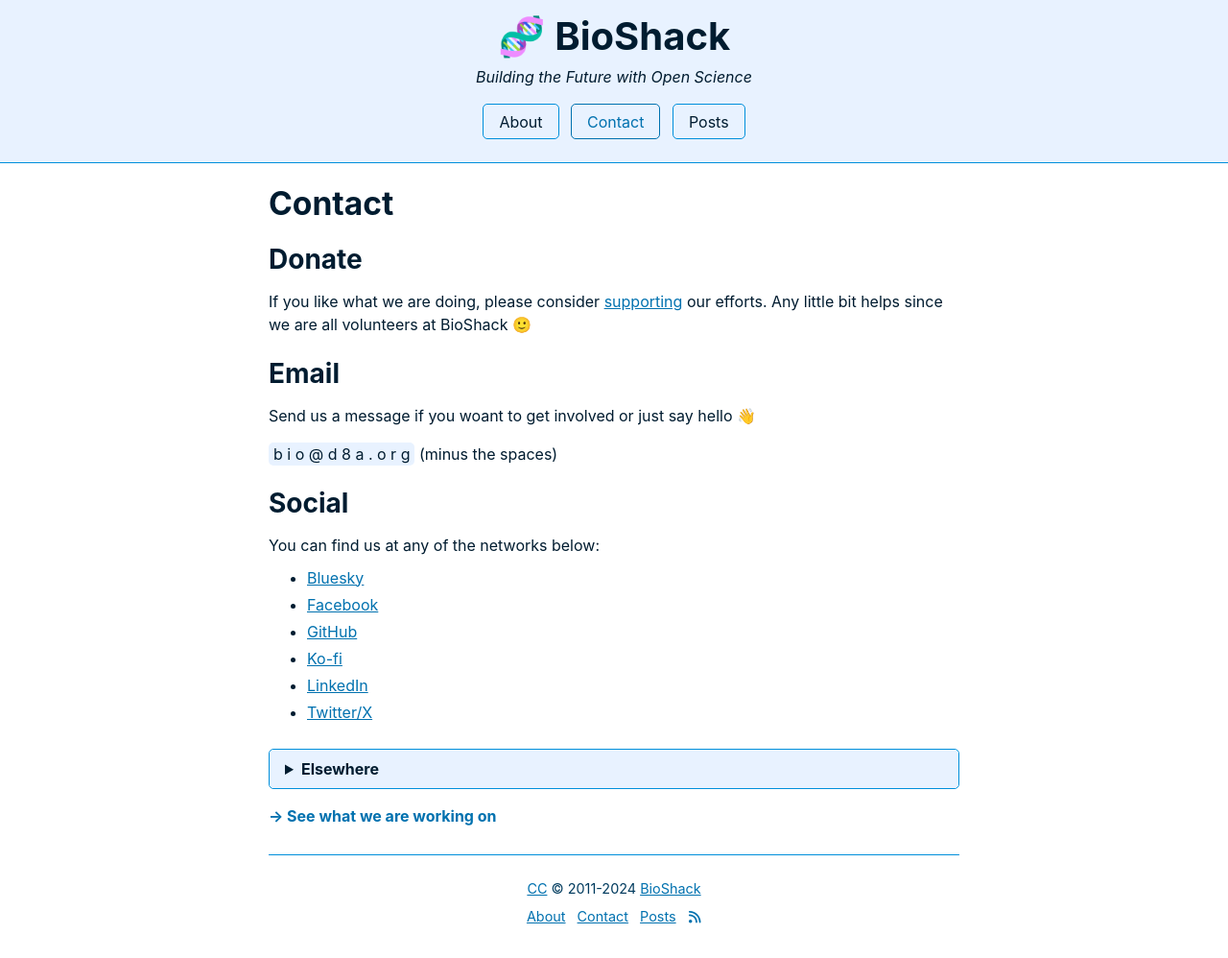
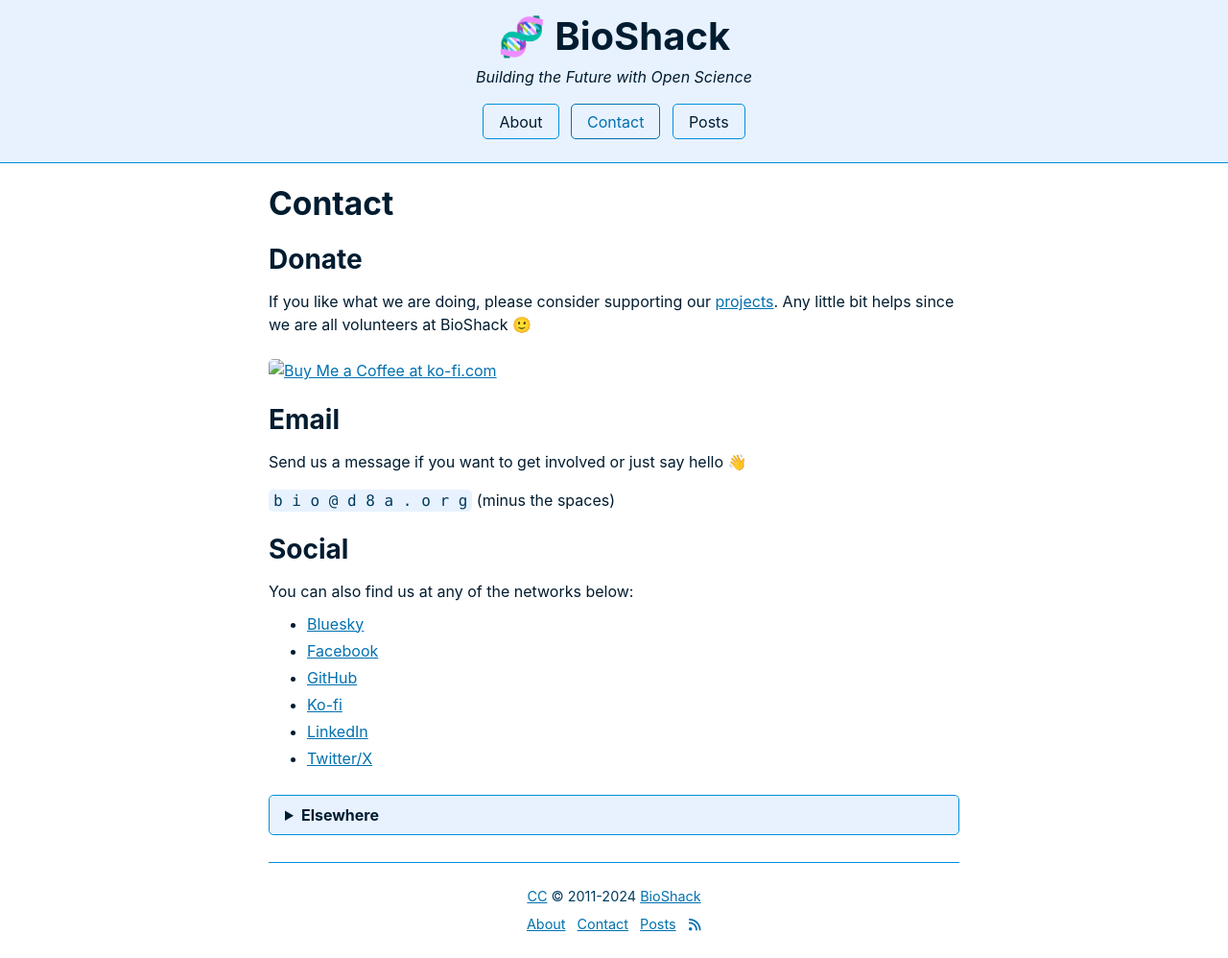
Before and after one commit to megdna/pond, a Jekyll site: the page built from pages/contact.md, in a window 1280 px wide. Shown: the whole page at 96% size. Built offline with Jekyll 4.4.1, drawn with Linux system fonts in a browser that asks for light colours.

Commit message:
Update contact.md

```diff
--- a/pages/contact.md
+++ b/pages/contact.md
@@ -5,19 +5,19 @@
 ---
 <h3 id="donate">Donate <a class="anchor" href="#donate">#</a></h3>
 
-If you like what we are doing, please consider <a href="https://ko-fi.com/bioshack" target="_blank">supporting</a> our efforts. Any little bit helps since we are all volunteers at BioShack 🙂
+If you like what we are doing, please consider supporting our <a href="{{ site.baseurl }}/posts">projects</a>. Any little bit helps since we are all volunteers at BioShack 🙂
 
-<script type='text/javascript' src='https://storage.ko-fi.com/cdn/widget/Widget_2.js'></script><script type='text/javascript'>kofiwidget2.init('Support Us on Ko-fi', '#008FDB', 'Z8Z2CP38V');kofiwidget2.draw();</script>
+<a href='https://ko-fi.com/Z8Z2CP38V' target='_blank'><img height='36' style='border:0px;height:36px;' src='https://storage.ko-fi.com/cdn/kofi1.png?v=3' border='0' alt='Buy Me a Coffee at ko-fi.com' /></a>
 
 <h3 id="email">Email <a class="anchor" href="#email">#</a></h3>
 
-Send us a message if you woant to get involved or just say hello 👋
+Send us a message if you want to get involved or just say hello 👋
 
-<mark>b i o @ d 8 a . o r g</mark> (minus the spaces)
+<code>b i o @ d 8 a . o r g</code> (minus the spaces)
 
 <h3 id="social">Social <a class="anchor" href="#social">#</a></h3>
 
-You can find us at any of the networks below:
+You can also find us at any of the networks below:
 
 - <a href="https://bsky.app/profile/bioshack.bsky.social" target="_blank">Bluesky</a>
 - <a href="https://www.facebook.com/bioshack" target="_blank">Facebook</a>
@@ -30,5 +30,3 @@
 <summary>Elsewhere</summary>
 <a href="https://campground.bonfire.cafe/@bio" target="_blank">Bonfire</a> | <a href="https://codeberg.org/bio" target="_blank">Codeberg</a> | <a href="https://blogs.fediscience.org/bio" target="_blank">FediScience</a> | <a href="https://fe.disroot.org/@bio" target="_blank">FEDisroot</a> | <a href="https://micro.blog/bio" target="_blank">Micro.blog</a> | <a href="https://opencollective.com/bio" target="_blank">Open Collective</a>
 </details>
-
-<nav><a href="{{ site.baseurl }}/posts">See what we are working on</a></nav>
```
